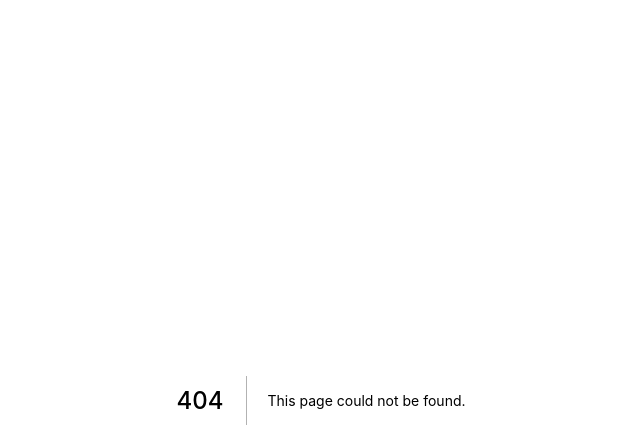
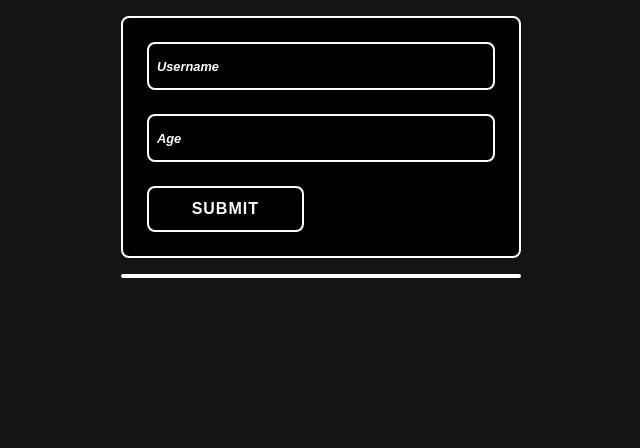
Before and after one commit to ameal-dev/my-components, a Next.js app: page /useragelist in a window 1280 px wide. Before the commit this address had no page. Shown: the top 448 px of the page, without its empty margins (319-959 px from the left). Built offline with nearby package versions, Linux system fonts and the light colour scheme.

Commit message:
added user-age-list from react-course

```diff
--- a/components/_atoms.tsx
+++ b/components/_atoms.tsx
@@ -1,14 +1,14 @@
 import styled from "styled-components";
 
 export const Container = styled.div<{ dark: boolean }>`
-	height: 100vh;
+	min-height: 100vh;
+	height: 100%;
 	width: 100vw;
 	position: relative;
 	display: flex;
 	flex-direction: column;
-	justify-content: center;
 	align-items: center;
-	background-color: ${({ dark }) => (dark ? "black" : "white")};
+	background-color: ${({ dark }) => (dark ? "#141414" : "#e6e6e6")};
 	padding: 1rem;
 `;
 
@@ -46,6 +46,8 @@ export const BoxOne = styled.div<{
 	margin: ${({ margin }) => (margin ? margin : "")};
 	top: ${({ top }) => (top ? top : "")};
 	right: ${({ right }) => (right ? right : "")};
+	box-shadow: ${({ dark }) =>
+		dark ? "" : "0.9px 1.8px 1.8px hsl(0deg 0% 0% / 0.47)"};
 	bottom: ${({ bottom }) => (bottom ? bottom : "")};
 	left: ${({ left }) => (left ? left : "")};
 	background-color: ${({ dark }) => (dark ? "black" : "white")};
@@ -64,6 +66,7 @@ export const InputOne = styled.input<{
 	padding?: string;
 	absolute?: boolean;
 	top?: string;
+	type?: string;
 	left?: string;
 	width?: string;
 	right?: string;
@@ -76,15 +79,17 @@ export const InputOne = styled.input<{
 	right: ${({ right }) => (right ? right : "")};
 	bottom: ${({ bottom }) => (bottom ? bottom : "")};
 	left: ${({ left }) => (left ? left : "")};
+	box-shadow: ${({ dark }) =>
+		dark ? "" : "0.9px 1.8px 1.8px hsl(0deg 0% 0% / 0.47)"};
 	border: 2px solid ${({ dark }) => (dark ? "white" : "black")};
 	font-size: 1rem;
+	/* type: ${({ type }) => (type ? type : "text")} */
 	border-radius: 0.5rem;
 	width: ${({ width }) => (width ? width : "")};
 	height: ${({ height }) => (height ? height : "")};
 	outline: none;
 	cursor: pointer;
-	box-shadow: ${({ dark }) =>
-		dark ? "" : "0px 0px 10px 2px rgba(0, 0, 0, 0.1)"};
+
 	color: ${({ dark }) => (dark ? "white" : "black")};
 	background-color: ${({ dark }) => (dark ? "black" : "white")};
 	&:target,
@@ -110,6 +115,7 @@ export const ButtonOne = styled.button<{
 	dark?: boolean;
 	padding?: string;
 	absolute?: boolean;
+	flex?: string;
 	top?: string;
 	left?: string;
 	right?: string;
@@ -123,6 +129,8 @@ export const ButtonOne = styled.button<{
 	right: ${({ right }) => (right ? right : "")};
 	bottom: ${({ bottom }) => (bottom ? bottom : "")};
 	left: ${({ left }) => (left ? left : "")};
+	max-width: 50%;
+	width: 45%;
 	border: 2px solid ${({ dark }) => (dark ? "white" : "black")};
 	font-size: 1rem;
 	width: ${({ width }) => (width ? width : "")};
@@ -131,7 +139,7 @@ export const ButtonOne = styled.button<{
 	position: ${({ absolute }) => (absolute ? "absolute" : "relative")};
 	cursor: pointer;
 	box-shadow: ${({ dark }) =>
-		dark ? "" : "0px 0px 10px 2px rgba(0, 0, 0, 0.1)"};
+		dark ? "" : "0.9px 1.8px 1.8px hsl(0deg 0% 0% / 0.47)"};
 	font-weight: 600;
 	color: ${({ dark }) => (dark ? "white" : "black")};
 	background-color: ${({ dark }) => (dark ? "black" : "white")};
@@ -139,8 +147,6 @@ export const ButtonOne = styled.button<{
 		background-color: ${({ dark }) => (dark ? "#1d1d1d" : "#e3e3e3")};
 	}
 	&:active {
-		font-size: 1.1rem;
+		transform: scale(1.05, 1.1);
 	}
 `;
-
-// export const Input = styled.input``;
--- /dev/null
+++ b/components/user_age_list/FormInput.tsx
@@ -0,0 +1,90 @@
+import styled from "styled-components";
+import { ButtonOne, InputOne, FlexWrapper } from "../_atoms";
+import React, { useState } from "react";
+
+const StyledFormOne = styled.form`
+	display: flex;
+	flex-direction: column;
+	background-color: black;
+	border-radius: 0.5rem;
+	position: relative;
+	width: 400px;
+	padding: 1.5rem;
+	border: 2px solid white;
+	gap: 1.5rem;
+`;
+
+interface User {
+	username: string;
+	age: number;
+}
+
+interface Props {
+	setUsers: React.Dispatch<React.SetStateAction<User[]>>;
+}
+
+export const FormInput: React.FC<Props> = ({ setUsers }) => {
+	const [input, setInput] = useState<User>({
+		username: "",
+		age: 0,
+	});
+
+	console.log(input);
+
+	const changeHandler = (event: React.ChangeEvent<HTMLInputElement>) => {
+		setInput((prevState) => ({
+			...prevState,
+			[event.target.name]: event.target.value,
+		}));
+	};
+
+	const submitHandler = (event: React.SyntheticEvent) => {
+		event.preventDefault();
+		const newUser = {
+			username: input.username,
+			age: input.age,
+		};
+		setUsers((users) => [newUser, ...users]);
+	};
+
+	return (
+		<StyledFormOne onSubmit={submitHandler} autoComplete={"off"}>
+			<FlexWrapper col>
+				<label
+					htmlFor={"Username"}
+					style={{ color: "white", fontWeight: "500" }}
+				></label>
+				<InputOne
+					dark
+					required
+					id={"Username"}
+					name={"username"}
+					type={"text"}
+					placeholder={"Username"}
+					height={"3rem"}
+					value={"" || input.username}
+					onChange={changeHandler}
+				/>
+			</FlexWrapper>
+			<FlexWrapper col>
+				<label
+					htmlFor={"2"}
+					style={{ color: "white", fontWeight: "500" }}
+				></label>
+				<InputOne
+					dark
+					required
+					id={"2"}
+					name={"age"}
+					type={"number"}
+					min='1'
+					value={input.age || ""}
+					placeholder={"Age"}
+					height={"3rem"}
+					onChange={changeHandler}
+				/>
+			</FlexWrapper>
+			<ButtonOne dark>SUBMIT</ButtonOne>
+		</StyledFormOne>
+	);
+};
--- /dev/null
+++ b/components/user_age_list/UserList.tsx
@@ -0,0 +1,64 @@
+import styled from "styled-components";
+import React from "react";
+
+interface User {
+	username: string;
+	age: number | undefined;
+}
+
+interface Props {
+	users: User[];
+}
+
+const StyledUl = styled.ul`
+	display: flex;
+	flex-direction: column;
+	width: 400px;
+	border: 2px solid white;
+	border-radius: 0.5rem;
+	background-color: black;
+	padding: 0 1rem;
+`;
+
+const Card = styled.div`
+	display: flex;
+	justify-content: space-between;
+	background-color: black;
+	border-radius: 0.5rem;
+	width: 350px;
+`;
+
+const UserName = styled.div`
+	display: flex;
+	justify-content: center;
+	align-items: center;
+	height: 75px;
+	color: white;
+`;
+
+const Age = styled.div`
+	display: flex;
+	justify-content: center;
+	align-items: center;
+	height: 75px;
+	color: white;
+`;
+
+const List: React.FC<Props> = ({ users }) => {
+	return (
+		<StyledUl>
+			{users.map((user, idx) => {
+				return (
+					<li key={idx}>
+						<Card>
+							<UserName children={`Username: ` + user.username} />
+							<Age children={`Age: ` + user.age} />
+						</Card>
+					</li>
+				);
+			})}
+		</StyledUl>
+	);
+};
+
+export default List;
--- /dev/null
+++ b/pages/useragelist.tsx
@@ -0,0 +1,29 @@
+import React, { useState } from "react";
+import { FormInput } from "../components/user_age_list/FormInput";
+import UserList from "../components/user_age_list/UserList";
+import { Container } from "../components/_atoms";
+
+interface Element {
+	dark?: boolean;
+	id: number;
+	name?: string;
+	type: string;
+	placeholder?: string;
+	value?: string;
+}
+
+interface User {
+	username: string;
+	age: number;
+}
+
+export default function UserAgeList() {
+	const [users, setUsers] = useState<User[]>([]);
+
+	return (
+		<Container dark>
+			<FormInput setUsers={setUsers} />
+			<UserList users={users} />
+		</Container>
+	);
+}
--- a/tsconfig.json
+++ b/tsconfig.json
@@ -4,7 +4,7 @@
     "lib": ["dom", "dom.iterable", "esnext"],
     "allowJs": true,
     "skipLibCheck": true,
-    "strict": false,
+    "strict": true,
     "forceConsistentCasingInFileNames": true,
     "noEmit": true,
     "incremental": true,
```
Also changed, not shown: components/FormOne.tsx (+51 -11 lines), components/Img.tsx (+9 -1 lines), pages/atoms.tsx (added, +54 -0 lines).
